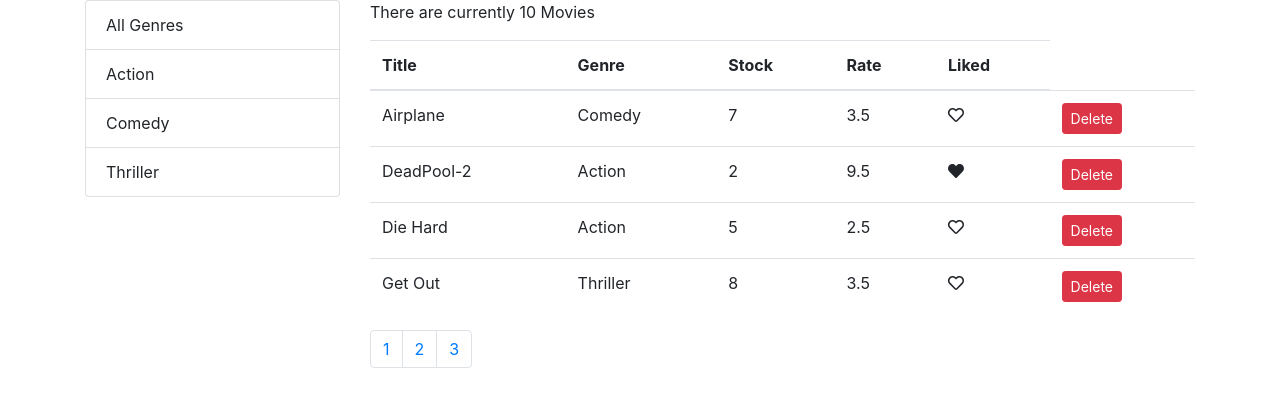
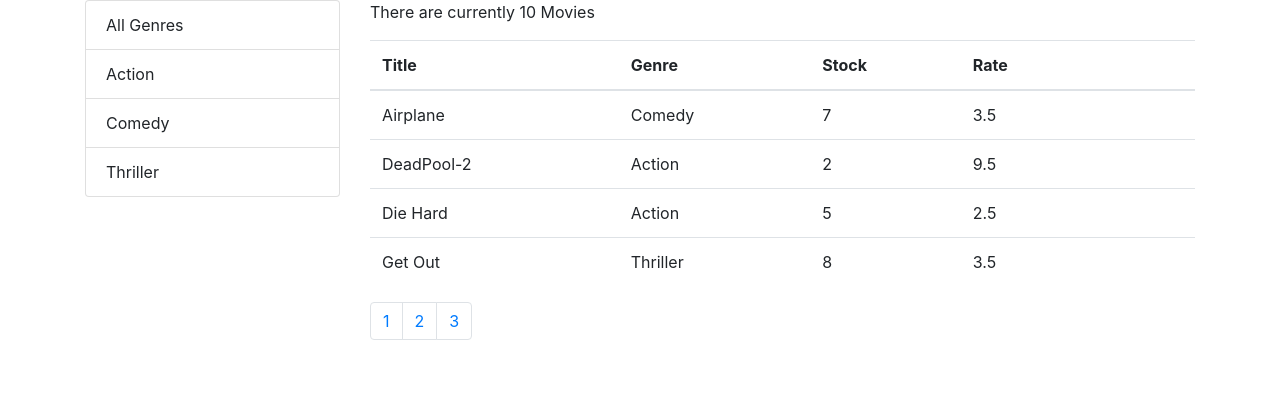
Before and after one commit to sherpaurgen/MovieLibrary, a React (Create React App) app: page / in a window 1280 px wide. Shown: the top 406 px of the page. Built offline with nearby package versions, Linux system fonts and the light colour scheme.

Commit message:
rendering table row/cell data

```diff
--- /dev/null
+++ b/src/common/TableBody.jsx
@@ -0,0 +1,20 @@
+import React, { Component } from "react";
+import PropTypes from "prop-types";
+import _ from "lodash";
+
+export default class TableBody extends Component {
+  render() {
+    const { data, columns } = this.props;
+    return (
+      <tbody>
+        {data.map((item) => (
+          <tr>
+            {columns.map((column) => (
+              <td>{_.get(item, column.path)}</td>
+            ))}
+          </tr>
+        ))}
+      </tbody>
+    );
+  }
+}
--- /dev/null
+++ b/src/components/TableHeader.jsx
@@ -0,0 +1,34 @@
+import React, { Component } from "react";
+// columns:array
+// sortcolumn: object
+// onsort: function
+
+export default class TableHeader extends Component {
+  raiseSort = (path) => {
+    const sortedColumn = { ...this.props.sortedColumn };
+    if (sortedColumn.path === path) {
+      sortedColumn.order = sortedColumn.order === "asc" ? "desc" : "asc";
+    } else {
+      sortedColumn.path = path;
+      sortedColumn.order = "asc";
+    }
+    this.props.onSort(sortedColumn);
+  };
+
+  render() {
+    return (
+      <thead>
+        <tr>
+          {this.props.columns.map((col) => (
+            <th
+              key={col.path || col.key}
+              onClick={() => this.raiseSort(col.path)}
+            >
+              {col.label}
+            </th>
+          ))}
+        </tr>
+      </thead>
+    );
+  }
+}
--- a/src/components/movies.jsx
+++ b/src/components/movies.jsx
@@ -55,7 +55,7 @@ export default class Movies extends Component {
       selectedGenre && selectedGenre._id && selectedGenre.name !== "All Genres"
         ? allMovies.filter((m) => m.genre._id === selectedGenre._id)
         : allMovies;
-    //movie arra objects gets sorted here in beginning and passed on to the MoviesTable component to display in UI where sorted by title and ascending order. sorted list is saved in sorted variable
+    //movie array objects gets sorted here in beginning and passed on to the MoviesTable component to display in UI where sorted by title and ascending order. sorted list is saved in sorted variable
     const sorted = _.orderBy(
       filteredmovie,
       [sortedColumn.path],
@@ -63,6 +63,7 @@ export default class Movies extends Component {
     );
     //sorted array object is paginated and saved to movies variable
     const movies = Paginate(sorted, currentPage, pageSize);
+    console.log("movies>>", movies);
 
     if (count === 0) return <p>There are no movies</p>;
 
@@ -79,6 +80,7 @@ export default class Movies extends Component {
         </div>
         <div className="col">
           <p>There are currently {filteredmovie.length} Movies</p>
+          {/* the default is sortedColumn: { path: "title", order: "asc" } */}
           <MoviesTable
             movies={movies}
             sortedColumn={sortedColumn}
--- a/src/components/moviesTable.jsx
+++ b/src/components/moviesTable.jsx
@@ -1,31 +1,30 @@
 import React, { Component } from "react";
 import Like from "../common/Like";
+import TableHeader from "./TableHeader";
+import TableBody from "../common/TableBody";
 
 class MoviesTable extends Component {
-  raiseSort = (path) => {
-    const sortedColumn = { ...this.props.sortedColumn };
-    if (sortedColumn.path === path) {
-      sortedColumn.order = sortedColumn.order === "asc" ? "desc" : "asc";
-    } else {
-      sortedColumn.path = path;
-      sortedColumn.order = "asc";
-    }
-    this.props.onSort(sortedColumn);
-  };
+  columns = [
+    { path: "title", label: "Title" },
+    { path: "genre.name", label: "Genre" },
+    { path: "numberInStock", label: "Stock" },
+    { path: "dailyRentalRate", label: "Rate" },
+    { key: "like" },
+    { key: "delete" },
+  ];
   render() {
-    const { movies, onDelete, onLike } = this.props;
+    const { movies, onDelete, onLike, onSort, sortedColumn } = this.props;
+    //sortedColumn: { path: "title", order: "asc" }
+    //onSort
     return (
       <table className="table">
-        <thead>
-          <tr>
-            <th onClick={() => this.raiseSort("title")}>Title</th>
-            <th onClick={() => this.raiseSort("genre.name")}>Genre</th>
-            <th onClick={() => this.raiseSort("numberInStock")}>Stock</th>
-            <th onClick={() => this.raiseSort("dailyRentalRate")}>Rate</th>
-            <th>Liked</th>
-          </tr>
-        </thead>
-        <tbody>
+        <TableHeader
+          columns={this.columns}
+          sortedColumn={sortedColumn}
+          onSort={onSort}
+        />
+        <TableBody data={movies} columns={this.columns} />
+        {/* <tbody>
           {movies.map((movie) => (
             <tr key={movie._id}>
               <td>{movie.title} </td>
@@ -45,7 +44,7 @@ class MoviesTable extends Component {
               </td>
             </tr>
           ))}
-        </tbody>
+        </tbody> */}
       </table>
     );
   }
```
